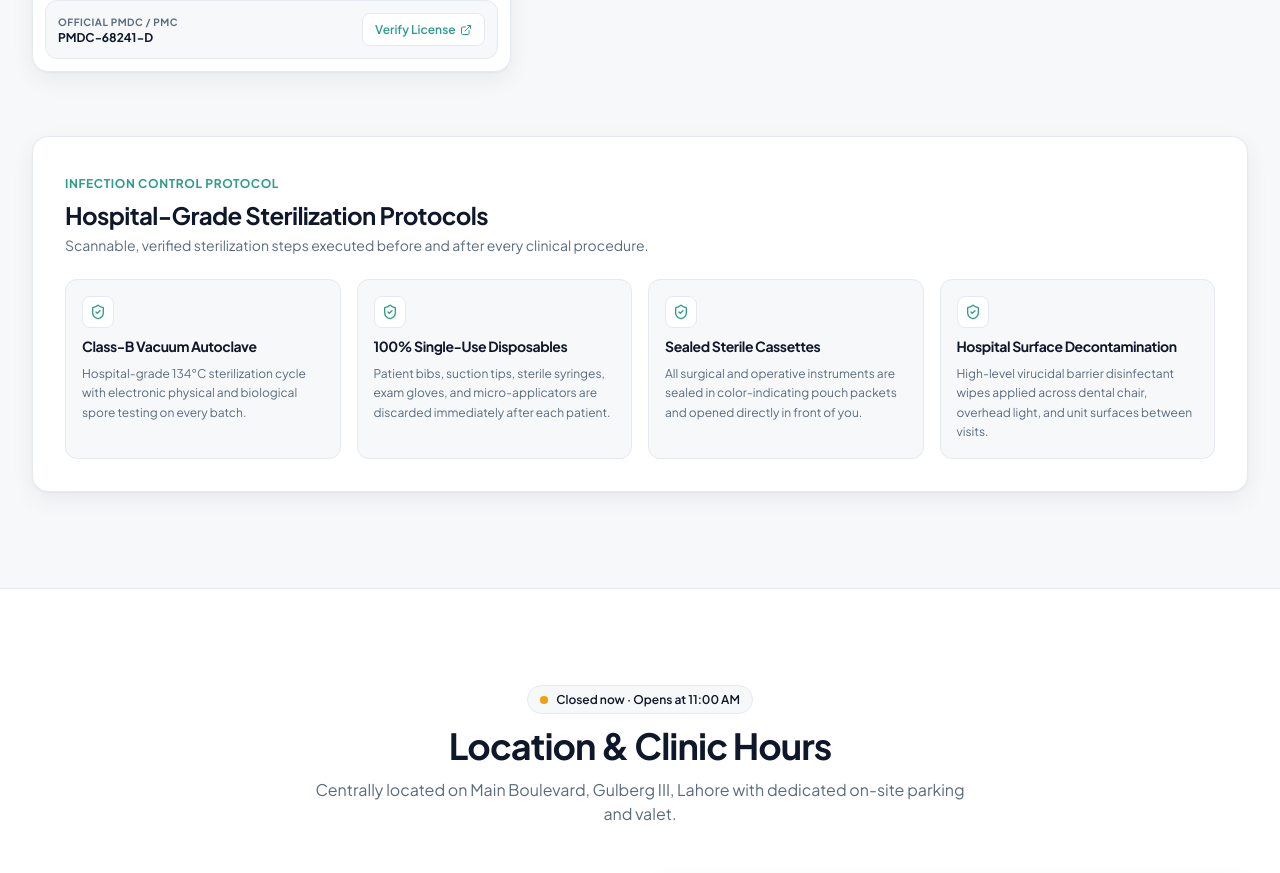
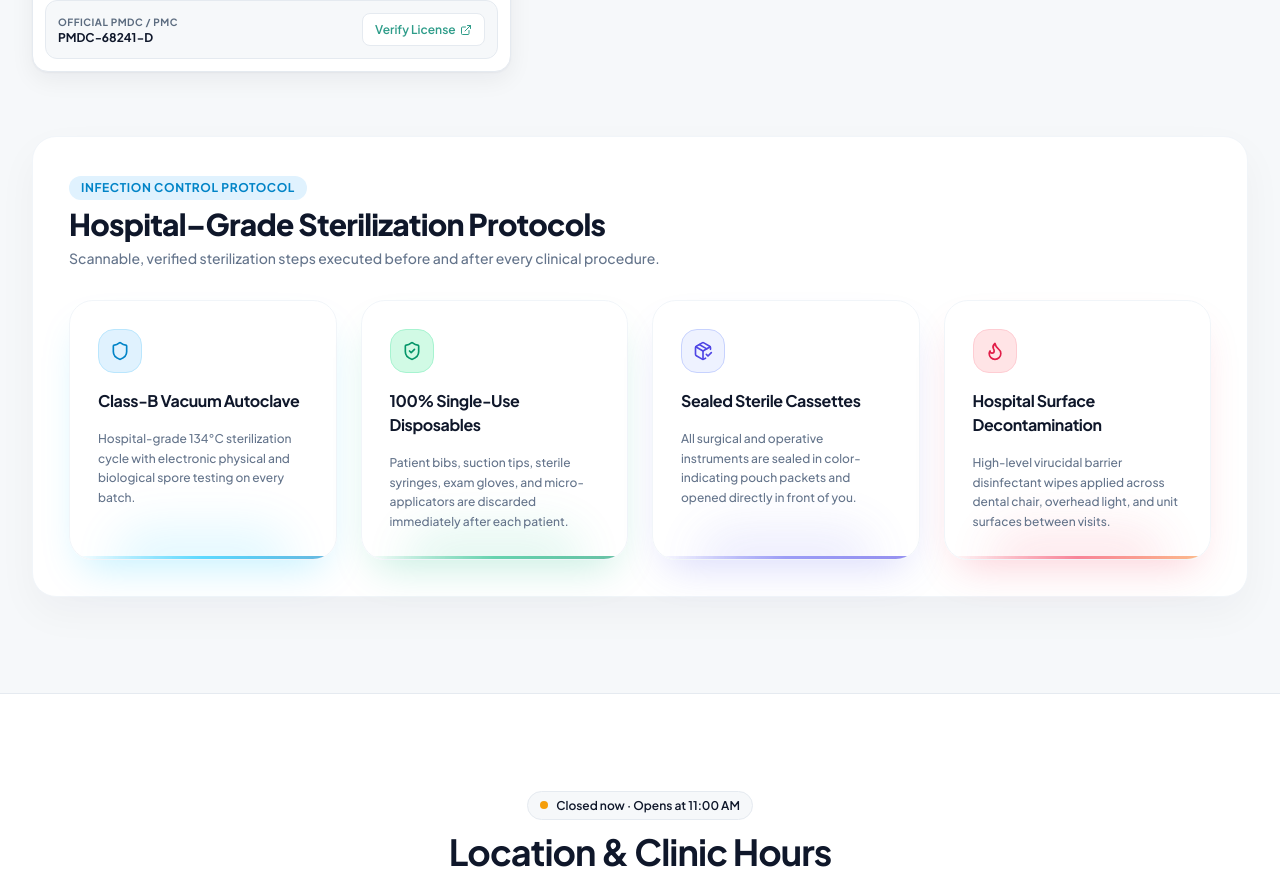
Before and after one commit to muhammad-umair-aideveloper/AI-Dental-Clinic-Web-App, a Next.js app: page /en in a window 1280 px wide. Shown: the part 3700-4573 px from the top of the page. Built offline with nearby package versions, Linux system fonts and the light colour scheme; no server answers.

Commit message:
feat: redesign sterilization cards with glowing rim lighting and squircle badges in light mode

```diff
--- a/src/components/sections/DoctorSection.tsx
+++ b/src/components/sections/DoctorSection.tsx
@@ -2,7 +2,18 @@
 
 import { useLocale } from "next-intl";
 import { CLINIC_CONFIG, SterilizationItem } from "@/config/clinic";
-import { ShieldCheck, ExternalLink, Award, CheckCircle2, Sparkles, Calendar } from "lucide-react";
+import {
+  ShieldCheck,
+  ExternalLink,
+  Award,
+  CheckCircle2,
+  Sparkles,
+  Calendar,
+  Shield,
+  Layers,
+  PackageCheck,
+  Flame,
+} from "lucide-react";
 
 interface DoctorSectionProps {
   onOpenBooking?: () => void;
@@ -99,39 +110,104 @@ export function DoctorSection({ onOpenBooking }: DoctorSectionProps) {
           </div>
         </div>
 
-        {/* 4-Point Specific Sterilization Protocols Block */}
-        <div className="bg-white rounded-2xl border border-[#E5EAF0] p-6 sm:p-8 shadow-clinical">
-          <div className="max-w-2xl mb-6 space-y-1">
-            <span className="text-xs font-bold uppercase tracking-wider text-[#2E9C89]">
+        {/* 4-Point Specific Sterilization Protocols Block (Redesigned with Light-Mode Glowing Rim Lighting) */}
+        <div className="bg-white rounded-3xl border border-slate-100 p-7 sm:p-9 shadow-[0_16px_40px_rgba(15,23,42,0.04)]">
+          <div className="max-w-2xl mb-8 space-y-1.5">
+            <span className="text-xs font-bold uppercase tracking-wider text-[#0284C7] bg-[#E0F2FE] px-3 py-1 rounded-full inline-block">
               {isUrdu ? "حفاظتی معیار" : "Infection Control Protocol"}
             </span>
-            <h3 className="font-sans text-xl sm:text-2xl font-bold text-[#0F172A] tracking-tight">
-              {isUrdu ? "100% جراثیم سے پاک کلینیکل پروٹوکول" : "Hospital-Grade Sterilization Protocols"}
+            <h3 className="font-sans text-2xl sm:text-3xl font-extrabold text-[#0F172A] tracking-tight">
+              {isUrdu ? "100% جراثیم سے پاک کلینیکل پروٹوکول" : "Hospital–Grade Sterilization Protocols"}
             </h3>
-            <p className="text-xs sm:text-sm text-[#5B6B7F]">
+            <p className="text-xs sm:text-sm text-slate-500 font-medium">
               {isUrdu
                 ? "مریض کے تحفظ کے لیے جراثیم کشی کے کڑے یورپی معیارات کی پابندی۔"
                 : "Scannable, verified sterilization steps executed before and after every clinical procedure."}
             </p>
           </div>
 
-          <div className="grid grid-cols-1 sm:grid-cols-2 lg:grid-cols-4 gap-4">
-            {CLINIC_CONFIG.sterilization.map((item: SterilizationItem) => (
+          <div className="grid grid-cols-1 md:grid-cols-2 lg:grid-cols-4 gap-6">
+            {CLINIC_CONFIG.sterilization.map((item: SterilizationItem, idx: number) => {
+              // 4 distinct color palettes & glowing rim configurations (Exact Image 1 vibe adapted to Light Mode)
+              const cardStyles = [
+                {
+                  // Card 1: Electric Cyan
+                  squircleBg: "bg-[#E0F2FE] text-[#0284C7] border border-[#BAE6FD]",
+                  icon: Shield,
+                  rimGradient: "from-transparent via-[#00C2FF] to-[#0284C7]",
+                  glowColor: "rgba(0,194,255,0.28)",
+                  hoverGlow: "shadow-[0_20px_40px_-15px_rgba(0,194,255,0.25)]",
+                  hoverBorder: "hover:border-[#38BDF8]/60",
+                },
+                {
+                  // Card 2: Medical Mint / Emerald
+                  squircleBg: "bg-[#D1FAE5] text-[#059669] border border-[#A7F3D0]",
+                  icon: ShieldCheck,
+                  rimGradient: "from-transparent via-[#10B981] to-[#059669]",
+                  glowColor: "rgba(16,185,129,0.28)",
+                  hoverGlow: "shadow-[0_20px_40px_-15px_rgba(16,185,129,0.25)]",
+                  hoverBorder: "hover:border-[#34D399]/60",
+                },
+                {
+                  // Card 3: Royal Indigo / Tech Violet
+                  squircleBg: "bg-[#EEF2FF] text-[#4F46E5] border border-[#C7D2FE]",
+                  icon: PackageCheck,
+                  rimGradient: "from-transparent via-[#6366F1] to-[#4F46E5]",
+                  glowColor: "rgba(99,102,241,0.28)",
+                  hoverGlow: "shadow-[0_20px_40px_-15px_rgba(99,102,241,0.25)]",
+                  hoverBorder: "hover:border-[#818CF8]/60",
+                },
+                {
+                  // Card 4: Warm Coral / Rose Barrier
+                  squircleBg: "bg-[#FFE4E6] text-[#E11D48] border border-[#FECDD3]",
+                  icon: Flame,
+                  rimGradient: "from-transparent via-[#F43F5E] to-[#FB923C]",
+                  glowColor: "rgba(244,63,94,0.28)",
+                  hoverGlow: "shadow-[0_20px_40px_-15px_rgba(244,63,94,0.25)]",
+                  hoverBorder: "hover:border-[#FB7185]/60",
+                },
+              ][idx % 4];
+
+              const IconComponent = cardStyles.icon;
+
+              return (
                 <div
                   key={item.id}
-                className="p-4 rounded-xl bg-[#F6F8FA] border border-[#E5EAF0] space-y-2"
+                  className={`group relative bg-white/95 backdrop-blur-md rounded-3xl p-6 sm:p-7 border border-slate-100 flex flex-col justify-between overflow-hidden transition-all duration-300 ease-out hover:-translate-y-1.5 hover:scale-[1.02] ${cardStyles.hoverBorder} ${cardStyles.hoverGlow}`}
                 >
-                <div className="w-8 h-8 rounded-lg bg-white border border-[#E5EAF0] flex items-center justify-center text-[#2E9C89]">
-                  <ShieldCheck className="w-4 h-4" />
+                  {/* Atmospheric Bottom Rim Lighting Halo (The Signature Image 1 Effect) */}
+                  <div
+                    className="absolute -bottom-8 left-1/2 -translate-x-1/2 w-44 h-16 rounded-full blur-xl pointer-events-none transition-all duration-500 ease-out opacity-40 group-hover:opacity-100 group-hover:w-56 group-hover:h-20"
+                    style={{ backgroundColor: cardStyles.glowColor }}
+                  />
+
+                  {/* Luminous Colored Bottom Edge Border Line */}
+                  <div
+                    className={`absolute bottom-0 left-0 right-0 h-[3px] bg-gradient-to-r ${cardStyles.rimGradient} opacity-60 group-hover:opacity-100 transition-opacity duration-300`}
+                  />
+
+                  {/* Card Content Top & Body */}
+                  <div className="relative z-10 space-y-4">
+                    {/* Top Squircle Icon Container */}
+                    <div
+                      className={`w-11 h-11 rounded-2xl flex items-center justify-center shadow-xs transition-transform duration-300 ease-out group-hover:scale-110 ${cardStyles.squircleBg}`}
+                    >
+                      <IconComponent className="w-5 h-5" />
                     </div>
-                <h4 className="font-sans text-sm font-bold text-[#0F172A]">
+
+                    {/* Card Title */}
+                    <h4 className="font-sans text-base font-bold text-[#0F172A] tracking-tight group-hover:text-slate-900 transition-colors">
                       {isUrdu ? item.titleUr : item.title}
                     </h4>
-                <p className="text-xs text-[#5B6B7F] leading-relaxed">
+
+                    {/* Card Description */}
+                    <p className="text-xs text-slate-500 leading-relaxed font-medium">
                       {isUrdu ? item.descUr : item.desc}
                     </p>
                   </div>
-            ))}
+                </div>
+              );
+            })}
           </div>
         </div>
       </div>
```
Lines whose indentation alone changed are shown as unchanged.
